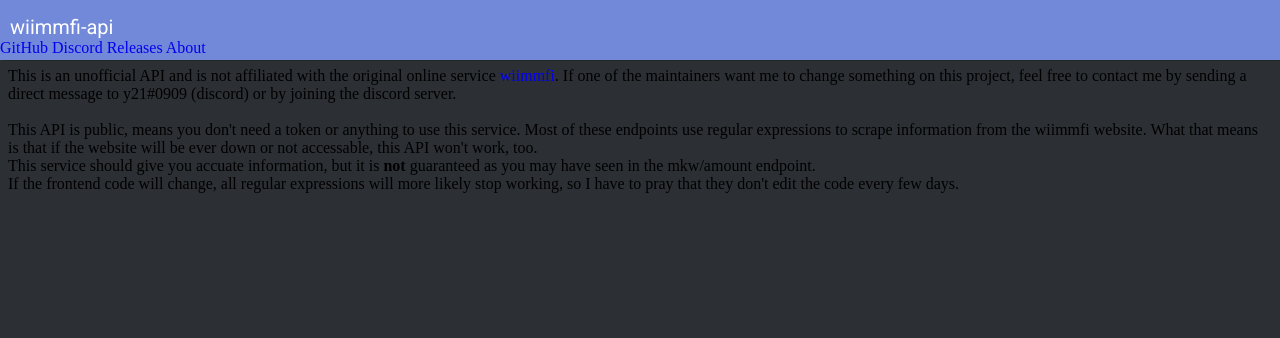
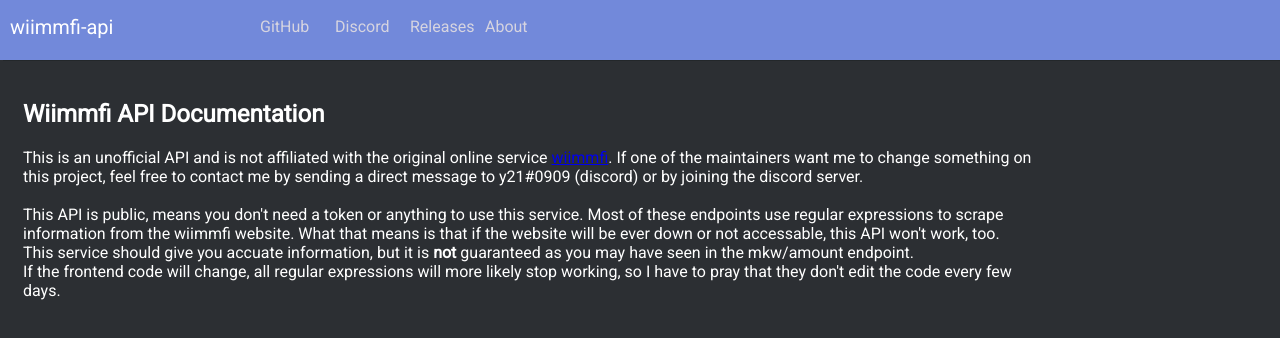
Before and after one commit to y21/wiimmfi-api, a website: page docs/index.html in a window 1280 px wide. Drawn offline with nearby package versions, Linux system fonts and the light colour scheme.

Commit message:
Update stylesheet

```diff
--- a/docs/style.css
+++ b/docs/style.css
@@ -1,5 +1,7 @@
 body {
     background-color: #2C2F33;
+    font-family: "Roboto";
+    color: white;
 }
 
 #header {
@@ -12,16 +14,40 @@
     box-shadow: 3px 1px 0px #23272A;
 }
 
-.heading {
-    color: white;
-    font-family: "Roboto";
-    font-size: 20px;
+.hd {
     display: block;
     width: 250px;
+    color: white;
     margin-top: 15px;
+}
+
+.heading {
+    font-size: 20px;
     margin-left: 10px;
+    float: left;
+}
+
+.header-link {
+    float: left;
+    margin-top: 17px;
+    color: rgba(230,225,225,0.86);
+    width: 75px;
 }
 
 a {
     text-decoration: none;
 }
+
+a:visited {
+    color: white;
+}
+
+#wrapper {
+    margin-top: 100px;
+    margin-left: 15px;
+    width: 80%;
+}
+
+.nlink {
+    text-decoration: underline;
+}
```
